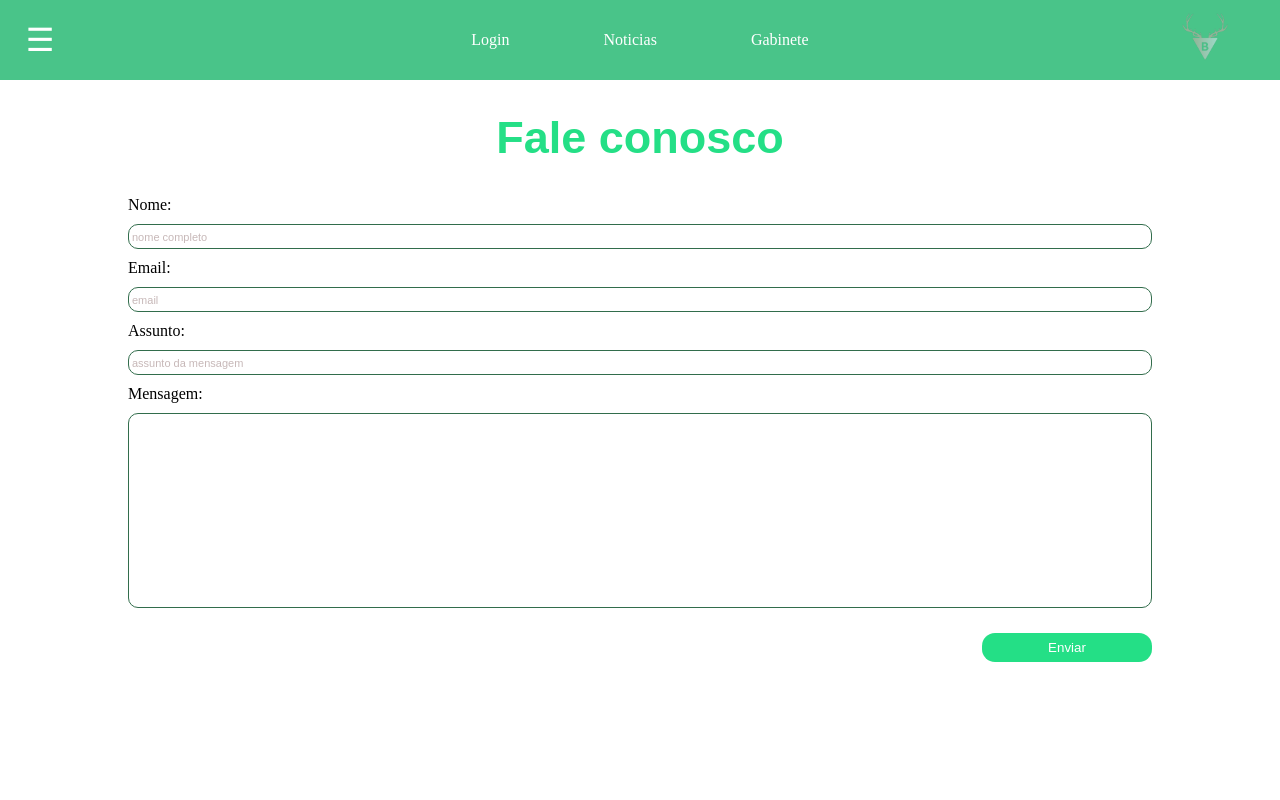
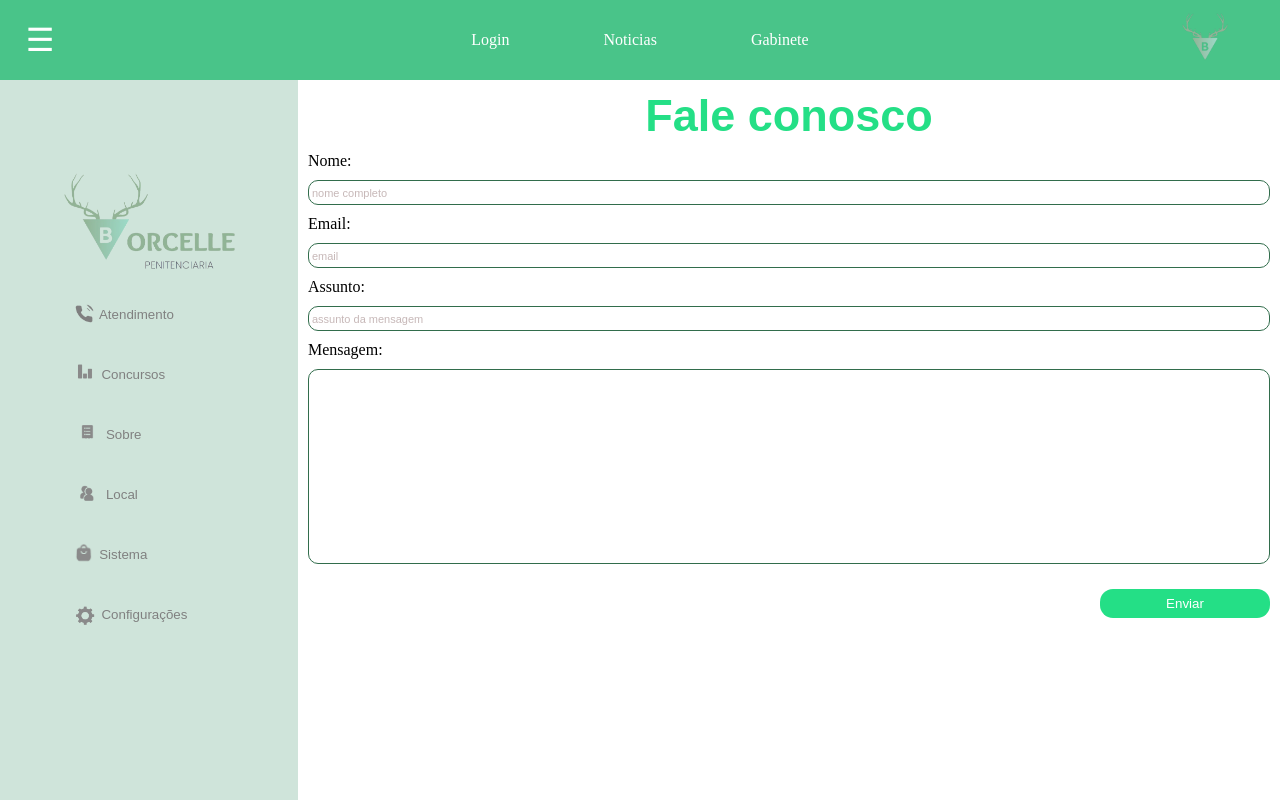
Before and after one commit to kzinge/Projeto_Penintenciaria, a plain HTML site: page fale_conosco/index.html in a window 1280 px wide. Drawn offline with Linux system fonts and the light colour scheme.

Commit message:
adicionei a barra lateral e js ao fale conosco

```diff
--- a/fale_conosco/index.html
+++ b/fale_conosco/index.html
@@ -19,8 +19,38 @@
         </nav>
         <img id="logo_header" src="../imagens/imgsemfundo/logosimples.png" alt="logo">
     </header>
+    <div id="tudo">
+        <aside class="barra_lateral">
+            <img id="logo_aside" src="../imagens/imgsemfundo/logosmedia.png" alt="">
+            <div id="botoes_menu">
+                <button>
+                    <img src="../imagens/imgsemfundo/telefone.png" alt="" height="20px">
+                    Atendimento
+                </button>
+                <button>
+                    <img src="../imagens/imgsemfundo/grafico.png" alt="" height="50px">
+                    Concursos
+                </button>
+                <button>
+                    <img src="../imagens/imgsemfundo/lista.png" alt="" height="60px">
+                    Sobre
+                </button>
+                <button>
+                    <img src="../imagens/imgsemfundo/usuarios.png" alt="" height="60px">
+                    Local
+                </button>
+                <button>
+                    <img src="../imagens/imgsemfundo/bolsa.png" alt="" height="45px">
+                    Sistema
+                </button>
+                <button>
+                    <img src="../imagens/imgsemfundo/engrenagem.png" alt="" height="50px">
+                    Configurações
+                </button>
+            </div>
+        </aside>
+        <div class="main">
             <h1>Fale conosco</h1>
-    <div class="main">
             <form id="contactForm">
                 <div class="info1">
                     <p>Nome:</p>
@@ -49,6 +79,8 @@
                 </div>
             </form>
         </div>
+    </div>
     <script src="faleconosco.js"></script>
+    <script src="../main/menu_configuracoes.js"></script>
 </body>
 </html>
--- a/fale_conosco/style.css
+++ b/fale_conosco/style.css
@@ -7,11 +7,10 @@
 
 body {
     height: 100vh;
-
     display: flex;
     flex-direction: column;
     align-items: center;
-    gap: 2rem;
+
 }
 
 .header {
@@ -62,6 +61,58 @@ body {
     color: rgba(128, 128, 128, 0.438);
 }
 
+.barra_lateral {
+    display: flex;
+    background-color: #cfe4da;
+    flex: 1 1 30%;
+    flex-direction: column;
+    justify-content: flex-start;
+    align-items: center;
+    padding: 10px;
+}
+
+#logo_aside {
+    margin-top: 80px;
+    margin-bottom: 10px;
+    width: 180px;
+}
+
+#botoes_menu {
+    display: flex;
+    flex-direction: column;
+}
+
+
+#botoes_menu > button {
+    margin: 5px 0px;
+    width: 170px;
+    padding: 10px;
+    text-align: left;
+    border-radius: 7px;
+    display: flex;
+    align-items: center;
+    height: 50px;
+    color: gray;
+    background-color: transparent;
+}
+
+#botoes_menu > button:hover {
+    color: white;
+    background-color: #089451;
+}
+
+
+#botoes_menu > button > img {
+    margin-right: 5px;
+}
+
+#tudo {
+    display: flex;
+    flex: 1 1;
+    width: 100%;
+    height: 100%;
+}
+
 h1{
     color: #24DF86;
     font-size: 45px;
@@ -78,10 +129,11 @@ input{
     height: 25px;
 }
 .main{
-    width: 80%;
+    width: 100%;
     display: flex;
     flex-direction: column;
     gap: 10px;
+    padding: 10px;
 }
 .info1{
     gap: 10px;
```
Also changed, not shown: main/main.html (+1 -1 lines). Lines whose indentation alone changed are shown as unchanged.
